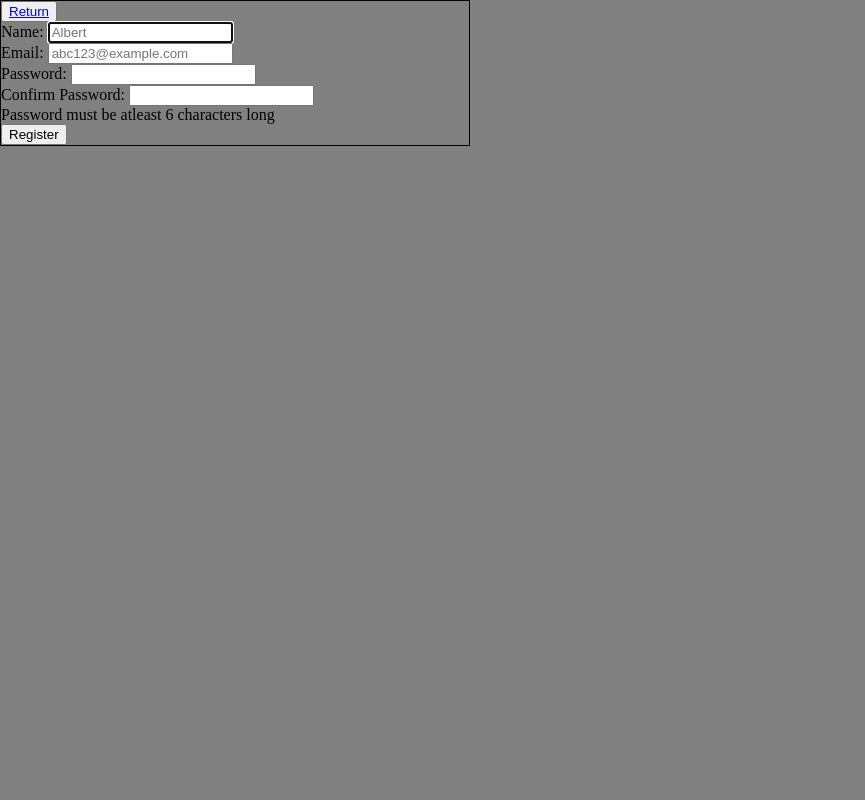
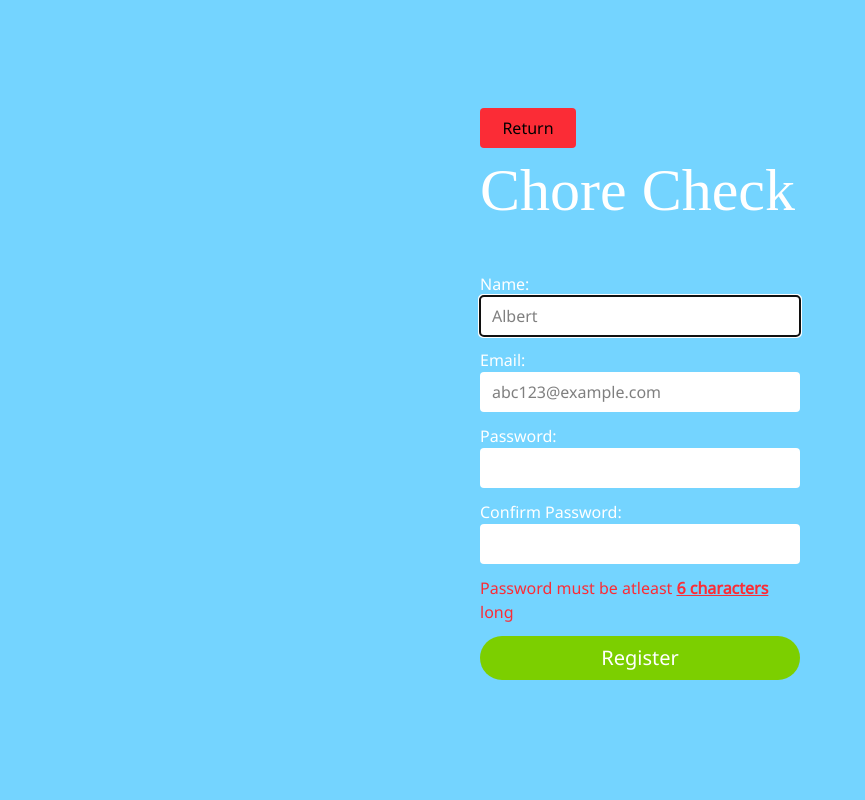
Before and after one commit to KDEL-Dev/myChoreApp, a PHP site: page /register.php in a window 1280 px wide. Shown: the whole page, without its empty margins (0-865 px from the left). Run offline with PHP 8.4, Linux system fonts and the light colour scheme; some web fonts are replaced.

Commit message:
created registration page with tailwind

```diff
--- a/assets/stylesheet/output.css
+++ b/assets/stylesheet/output.css
@@ -8,24 +8,35 @@
       "Segoe UI Emoji", "Segoe UI Symbol", "Noto Color Emoji";
     --font-mono: ui-monospace, SFMono-Regular, Menlo, Monaco, Consolas, "Liberation Mono",
       "Courier New", monospace;
+    --color-red-400: oklch(70.4% 0.191 22.216);
+    --color-red-500: oklch(63.7% 0.237 25.331);
+    --color-red-600: oklch(57.7% 0.245 27.325);
     --color-lime-300: oklch(89.7% 0.196 126.665);
     --color-lime-400: oklch(84.1% 0.238 128.85);
     --color-lime-500: oklch(76.8% 0.233 130.85);
     --color-lime-600: oklch(64.8% 0.2 131.684);
+    --color-lime-700: oklch(53.2% 0.157 131.589);
     --color-green-500: oklch(72.3% 0.219 149.579);
     --color-sky-200: oklch(90.1% 0.058 230.902);
     --color-sky-300: oklch(82.8% 0.111 230.318);
     --color-blue-500: oklch(62.3% 0.214 259.815);
     --color-blue-600: oklch(54.6% 0.245 262.881);
     --color-gray-300: oklch(87.2% 0.01 258.338);
+    --color-gray-500: oklch(55.1% 0.027 264.364);
     --color-white: #fff;
     --spacing: 0.25rem;
+    --text-lg: 1.125rem;
+    --text-lg--line-height: calc(1.75 / 1.125);
     --text-xl: 1.25rem;
     --text-xl--line-height: calc(1.75 / 1.25);
     --text-6xl: 3.75rem;
     --text-6xl--line-height: 1;
     --font-weight-bold: 700;
     --radius-xl: 0.75rem;
+    --ease-in: cubic-bezier(0.4, 0, 1, 1);
+    --ease-in-out: cubic-bezier(0.4, 0, 0.2, 1);
+    --default-transition-duration: 150ms;
+    --default-transition-timing-function: cubic-bezier(0.4, 0, 0.2, 1);
     --default-font-family: var(--font-sans);
     --default-mono-font-family: var(--font-mono);
   }
@@ -179,8 +190,20 @@
   }
 }
 @layer utilities {
+  .m-3 {
+    margin: calc(var(--spacing) * 3);
+  }
+  .my-3 {
+    margin-block: calc(var(--spacing) * 3);
+  }
   .my-4 {
     margin-block: calc(var(--spacing) * 4);
+  }
+  .mt-0 {
+    margin-top: calc(var(--spacing) * 0);
+  }
+  .mt-3 {
+    margin-top: calc(var(--spacing) * 3);
   }
   .mt-4 {
     margin-top: calc(var(--spacing) * 4);
@@ -188,14 +211,20 @@
   .mt-10 {
     margin-top: calc(var(--spacing) * 10);
   }
+  .mt-20 {
+    margin-top: calc(var(--spacing) * 20);
+  }
+  .mb-3 {
+    margin-bottom: calc(var(--spacing) * 3);
+  }
   .mb-4 {
     margin-bottom: calc(var(--spacing) * 4);
   }
-  .mb-5 {
-    margin-bottom: calc(var(--spacing) * 5);
-  }
   .mb-10 {
     margin-bottom: calc(var(--spacing) * 10);
+  }
+  .ml-1 {
+    margin-left: calc(var(--spacing) * 1);
   }
   .flex {
     display: flex;
@@ -209,11 +238,29 @@
   .min-h-screen {
     min-height: 100vh;
   }
+  .w-4 {
+    width: calc(var(--spacing) * 4);
+  }
+  .w-12 {
+    width: calc(var(--spacing) * 12);
+  }
+  .w-24 {
+    width: calc(var(--spacing) * 24);
+  }
+  .w-32 {
+    width: calc(var(--spacing) * 32);
+  }
   .w-80 {
     width: calc(var(--spacing) * 80);
   }
+  .w-full {
+    width: 100%;
+  }
   .border-collapse {
     border-collapse: collapse;
+  }
+  .cursor-pointer {
+    cursor: pointer;
   }
   .resize {
     resize: both;
@@ -227,14 +274,17 @@
   .justify-center {
     justify-content: center;
   }
+  .self-auto {
+    align-self: auto;
+  }
+  .self-start {
+    align-self: flex-start;
+  }
   .rounded {
     border-radius: 0.25rem;
   }
   .rounded-full {
     border-radius: calc(infinity * 1px);
-  }
-  .rounded-xl {
-    border-radius: var(--radius-xl);
   }
   .border {
     border-style: var(--tw-border-style);
@@ -243,20 +293,17 @@
   .border-gray-300 {
     border-color: var(--color-gray-300);
   }
-  .bg-blue-500 {
-    background-color: var(--color-blue-500);
+  .bg-gray-500 {
+    background-color: var(--color-gray-500);
   }
-  .bg-green-500 {
-    background-color: var(--color-green-500);
-  }
-  .bg-lime-400 {
-    background-color: var(--color-lime-400);
+  .bg-lime-300 {
+    background-color: var(--color-lime-300);
   }
   .bg-lime-500 {
     background-color: var(--color-lime-500);
   }
-  .bg-sky-200 {
-    background-color: var(--color-sky-200);
+  .bg-red-500 {
+    background-color: var(--color-red-500);
   }
   .bg-sky-300 {
     background-color: var(--color-sky-300);
@@ -270,18 +317,16 @@
   .px-4 {
     padding-inline: calc(var(--spacing) * 4);
   }
-  .px-8 {
-    padding-inline: calc(var(--spacing) * 8);
-  }
   .py-2 {
     padding-block: calc(var(--spacing) * 2);
-  }
-  .font-sans {
-    font-family: var(--font-sans);
   }
   .text-6xl {
     font-size: var(--text-6xl);
     line-height: var(--tw-leading, var(--text-6xl--line-height));
+  }
+  .text-lg {
+    font-size: var(--text-lg);
+    line-height: var(--tw-leading, var(--text-lg--line-height));
   }
   .text-xl {
     font-size: var(--text-xl);
@@ -291,20 +336,14 @@
     --tw-font-weight: var(--font-weight-bold);
     font-weight: var(--font-weight-bold);
   }
-  .text-blue-600 {
-    color: var(--color-blue-600);
+  .text-red-400 {
+    color: var(--color-red-400);
   }
-  .text-lime-300 {
-    color: var(--color-lime-300);
+  .text-red-500 {
+    color: var(--color-red-500);
   }
-  .text-lime-400 {
-    color: var(--color-lime-400);
-  }
-  .text-lime-500 {
-    color: var(--color-lime-500);
-  }
-  .text-lime-600 {
-    color: var(--color-lime-600);
+  .text-red-600 {
+    color: var(--color-red-600);
   }
   .text-white {
     color: var(--color-white);
@@ -316,10 +355,71 @@
     outline-style: var(--tw-outline-style);
     outline-width: 1px;
   }
+  .transition {
+    transition-property: color, background-color, border-color, outline-color, text-decoration-color, fill, stroke, --tw-gradient-from, --tw-gradient-via, --tw-gradient-to, opacity, box-shadow, transform, translate, scale, rotate, filter, -webkit-backdrop-filter, backdrop-filter, display, content-visibility, overlay, pointer-events;
+    transition-timing-function: var(--tw-ease, var(--default-transition-timing-function));
+    transition-duration: var(--tw-duration, var(--default-transition-duration));
+  }
+  .delay-100 {
+    transition-delay: 100ms;
+  }
+  .delay-150 {
+    transition-delay: 150ms;
+  }
+  .duration-300 {
+    --tw-duration: 300ms;
+    transition-duration: 300ms;
+  }
+  .ease-in {
+    --tw-ease: var(--ease-in);
+    transition-timing-function: var(--ease-in);
+  }
+  .ease-in-out {
+    --tw-ease: var(--ease-in-out);
+    transition-timing-function: var(--ease-in-out);
+  }
+  .hover\:scale-110 {
+    &:hover {
+      @media (hover: hover) {
+        --tw-scale-x: 110%;
+        --tw-scale-y: 110%;
+        --tw-scale-z: 110%;
+        scale: var(--tw-scale-x) var(--tw-scale-y);
+      }
+    }
+  }
   .hover\:bg-blue-600 {
     &:hover {
       @media (hover: hover) {
         background-color: var(--color-blue-600);
+      }
+    }
+  }
+  .hover\:bg-lime-400 {
+    &:hover {
+      @media (hover: hover) {
+        background-color: var(--color-lime-400);
+      }
+    }
+  }
+  .hover\:bg-lime-500 {
+    &:hover {
+      @media (hover: hover) {
+        background-color: var(--color-lime-500);
+      }
+    }
+  }
+  .hover\:bg-lime-600 {
+    &:hover {
+      @media (hover: hover) {
+        background-color: var(--color-lime-600);
+      }
+    }
+  }
+  .hover\:bg-lime-700 {
+    &:hover {
+      @media (hover: hover) {
+        background-color: var(--color-lime-700);
       }
     }
   }
@@ -344,12 +444,40 @@
   inherits: false;
   initial-value: solid;
 }
+@property --tw-duration {
+  syntax: "*";
+  inherits: false;
+}
+@property --tw-ease {
+  syntax: "*";
+  inherits: false;
+}
+@property --tw-scale-x {
+  syntax: "*";
+  inherits: false;
+  initial-value: 1;
+}
+@property --tw-scale-y {
+  syntax: "*";
+  inherits: false;
+  initial-value: 1;
+}
+@property --tw-scale-z {
+  syntax: "*";
+  inherits: false;
+  initial-value: 1;
+}
 @layer properties {
   @supports ((-webkit-hyphens: none) and (not (margin-trim: inline))) or ((-moz-orient: inline) and (not (color:rgb(from red r g b)))) {
     *, ::before, ::after, ::backdrop {
       --tw-border-style: solid;
       --tw-font-weight: initial;
       --tw-outline-style: solid;
+      --tw-duration: initial;
+      --tw-ease: initial;
+      --tw-scale-x: 1;
+      --tw-scale-y: 1;
+      --tw-scale-z: 1;
     }
   }
 }
--- a/register.php
+++ b/register.php
@@ -101,14 +101,12 @@
     <meta charset="UTF-8">
     <meta name="viewport" content="width=device-width, initial-scale=1.0">
 
-    <link rel="stylesheet" href="assets/stylesheet/styles.css">
+    <link rel="stylesheet" href="assets/stylesheet/output.css">
 
     <title>Registration</title>
 </head>
-<body>
-    <button>
-        <a href="login.php">Return</a>
-    </button>
+<body class="bg-sky-300">
+
     <!-- Error Message -->
     <?php
         if(isset($_SESSION['error'])): ?>
@@ -119,46 +117,69 @@
                 ?>
             </div>
     <?php endif ?>
-
+    <section class="min-h-screen flex justify-center items-center flex-col ">
+        <div class="w-80 flex flex-col"> <!--Use this for aligning based on screen size -->
+            <button class="w-24 mb-3 bg-red-500 px-3 py-2 rounded cursor-pointer">
+                <a href="login.php">Return</a>
+            </button>
+            <h1 class="mb-10 text-white text-6xl">Chore Check</h1>
             <form method="POST" action="register.php" id="registerationForm">
-        <div>
-            <label for="name">Name:</label>
+                <div class="my-3 flex flex-col">
+                    <label for="name" class="text-white">Name:</label>
                     <input
                         type="text"
                         name="name"
                         id="name"
                         placeholder="Albert"
                         required
+                        class="px-3 py-2 bg-white border-gray-300 rounded"
                         autofocus
                     >
                 </div>
-        <div>
-            <label for="email">Email:</label>
-            <input type="email" name="email" id="email" placeholder="abc123@example.com" required>
+                <div class="my-3 flex flex-col">
+                    <label for="email" class="text-white">Email:</label>
+                    <input
+                    type="email"
+                    name="email"
+                    id="email"
+                    placeholder="abc123@example.com"
+                    class="px-3 py-2 bg-white border-gray-300 rounded"
+                    required>
                 </div>
-        <div>
-            <label for="password">Password:</label>
+                <div class="my-3 flex flex-col">
+                    <label for="password" class="text-white">Password:</label>
                     <input
                         type="password"
                         name="password"
                         minlength="6"
+                        class="px-3 py-2 bg-white border-gray-300 rounded"
+                        required
+                    >
+                </div>
+                <div class="my-3 flex flex-col">
+                    <label for="confirmPassword" class="text-white">Confirm Password:</label>
+                    <input
+                        type="password"
+                        name="confirmPassword"
+                        minlength="6"
+                        class="px-3 py-2 bg-white border-gray-300 rounded"
                         required
                     >
                 </div>
                 <div>
-            <label for="confirmPassword">Confirm Password:</label>
-            <input
-                type="password"
-                name="confirmPassword"
-                minlength="6"
-                required
-            >
+                    <p class=" text-red-500">Password must be atleast <span id="passwordMinNum" class="underline font-bold">6 characters</span> long</p>
                 </div>
-        <div>Password must be atleast <span id="passwordMinNum">6</span> characters long</div>
 
-        <button type="submit">Register</button>
+                <button type="submit"
+                    class="w-full my-3 px-3 py-2 bg-lime-500 text-white text-xl rounded-full cursor-pointer
+                    <!-- Animation -->
+                    transition delay-100 duration-300 ease-in-out hover:scale-110 hover:bg-lime-400"
+                    >Register
+                </button>
 
             </form>
+        </div>
+    </section>
     <!-- Javascript -->
     <script src="assets/js/script.js"></script>
 </body>
```
Also changed, not shown: login.php (+9 -2 lines). Lines whose indentation alone changed are shown as unchanged.
